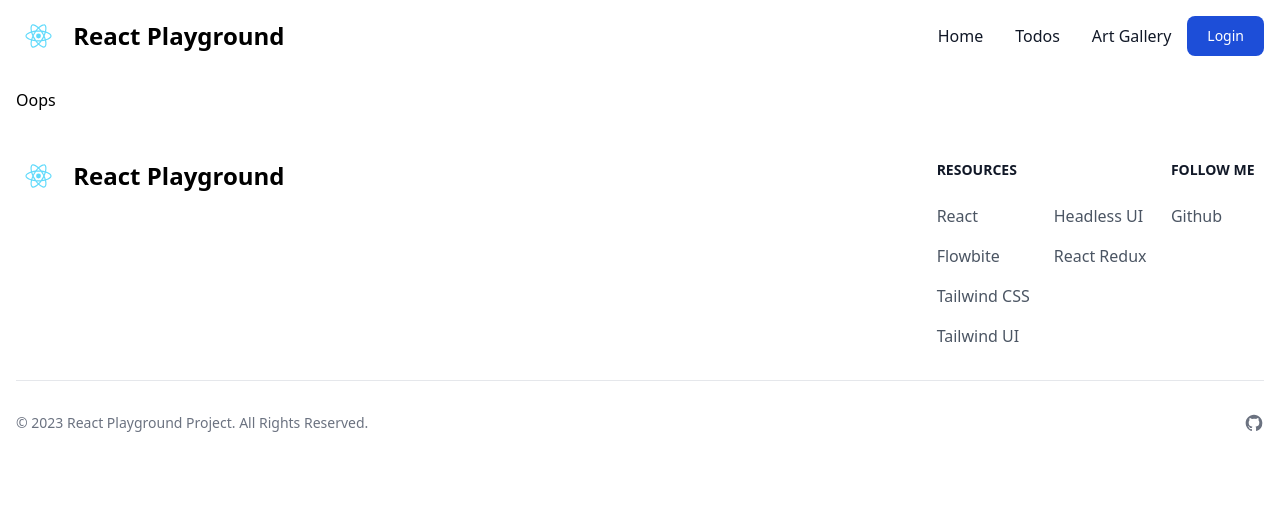
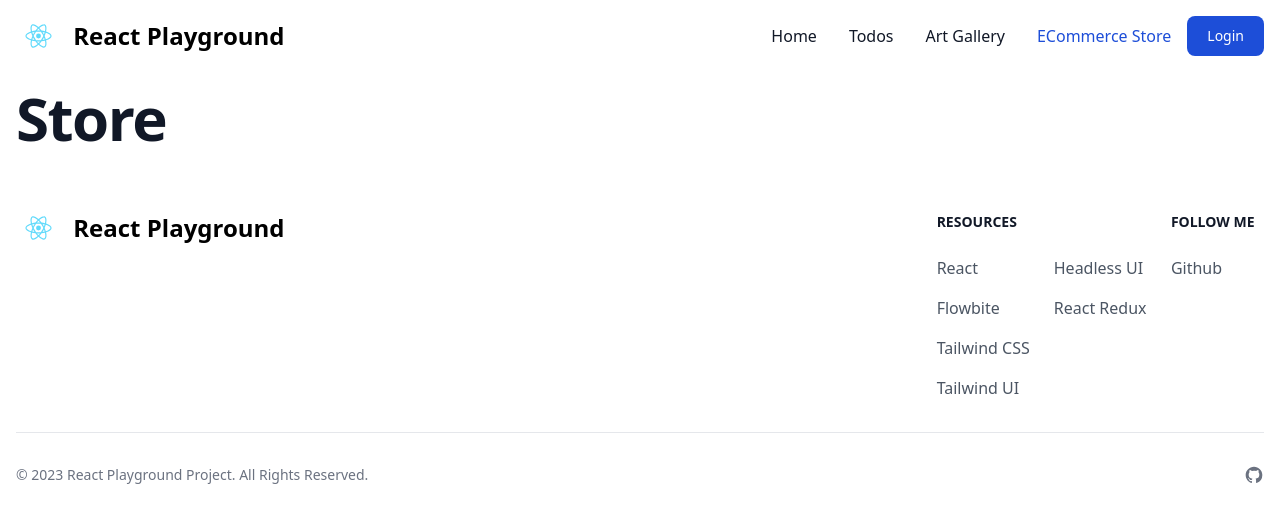
Before and after one commit to MISTERSOFT/react-playground, a React (Create React App) app: page /store in a window 1280 px wide. Shown: the top 522 px of the page. Built offline with nearby package versions, Linux system fonts and the light colour scheme; the HTML template or start-up script is replaced by a standard one.

Commit message:
add empty store page

```diff
--- a/src/App.tsx
+++ b/src/App.tsx
@@ -10,12 +10,14 @@ import { AuthContext } from './contexts/authContext';
 import { useReducer } from 'react';
 import { authReducer } from './reducers/authReducer';
 import { ReduxProvider } from './redux/ReduxProvider';
+import { StorePage } from './pages/StorePage/StorePage';
 
 type Routes = (RouteObject & { name?: string })[]
 export const routes: Routes = [
   { path: '/', name: 'Home', element: <HomePage /> },
   { path: '/todos', name: 'Todos', element: <TodosPage /> },
   { path: '/gallery', name: 'Art Gallery', element: <GalleryPage /> },
+  { path: '/store', name: 'ECommerce Store', element: <StorePage /> },
   { path: '*', element: <ErrorPage /> }
 ];
 
--- /dev/null
+++ b/src/pages/StorePage/StorePage.tsx
@@ -0,0 +1,9 @@
+import { Header } from "../../components/header/Header";
+
+export function StorePage() {
+    return (
+        <>
+            <Header>Store</Header>
+        </>
+    )
+}
```
